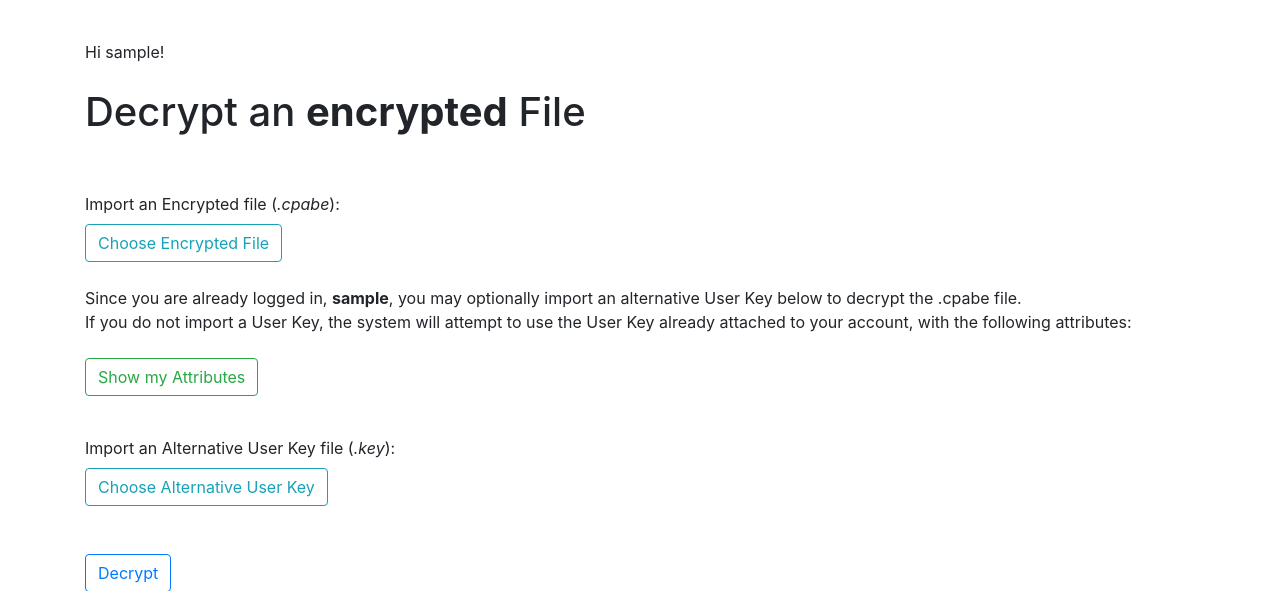
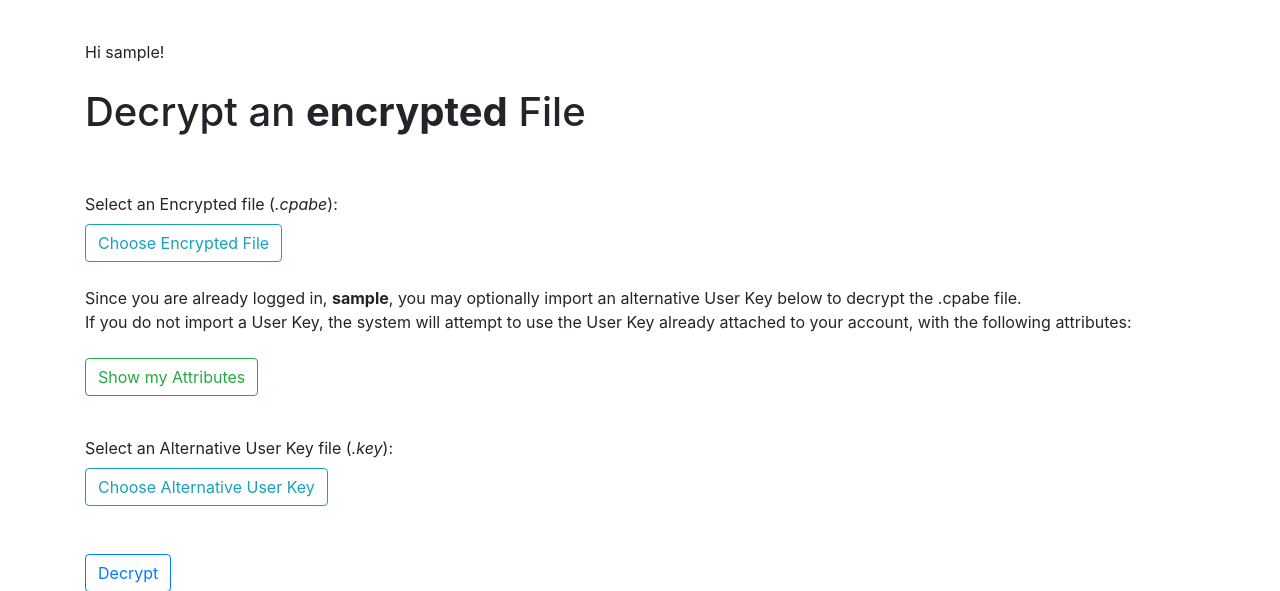
Before and after one commit to 2190594W/l4-project-research, a Flask app: page /decrypt in a window 1280 px wide. Shown: the top 591 px of the page. Run offline with Flask 2, Linux system fonts and the light colour scheme; the visitor is signed in with stand-in values (Sample User, id 1); parts of the project's set-up code (start-up, migrations or seed data) failed here and were passed over; some libraries are stand-ins or nearby versions.

Commit message:
Fixed wording of file selections. Makes it clearer that the user is not 'importing' the file into anything.

```diff
--- a/Code/crs_server/templates/decrypt.html
+++ b/Code/crs_server/templates/decrypt.html
@@ -3,7 +3,7 @@
   <h1>Decrypt an <strong>encrypted</strong> File</h1><br /><br />
   <form method="post" enctype="multipart/form-data">
     <div class="form-group">
-      <label for="enc_file_label">Import an Encrypted file (<em>.cpabe</em>):</label><br />
+      <label for="enc_file_label">Select an Encrypted file (<em>.cpabe</em>):</label><br />
       <label class="btn btn-outline-info" id="enc_file_label">
         <input type="file" class="form-control-file" name="enc_file" id="enc_file" style="display: none;"/>
         Choose Encrypted File
@@ -24,7 +24,7 @@
         </div>
       </div><br />
       <div class="form-group">
-        <label for="user_key_label">Import an Alternative User Key file (<em>.key</em>):</label><br />
+        <label for="user_key_label">Select an Alternative User Key file (<em>.key</em>):</label><br />
         <label class="btn btn-outline-info" id="user_key_label">
           <input type="file" class="form-control-file" name="user_key" id="user_key" style="display: none;"/>
           Choose Alternative User Key
@@ -33,7 +33,7 @@
       </div>
     {% else %}
       <div class="form-group">
-        <label for="user_key_label">Import a User Key file (<em>.key</em>):</label><br />
+        <label for="user_key_label">Select a User Key file (<em>.key</em>):</label><br />
         <label class="btn btn-outline-info" id="user_key_label">
           <input type="file" class="form-control-file" name="user_key" id="user_key" style="display: none;"/>
           Choose User Key
--- a/Code/crs_server/templates/download_decrypt.html
+++ b/Code/crs_server/templates/download_decrypt.html
@@ -38,7 +38,7 @@
         </div>
         <div class="form-group">
           <p>(<em>optional</em>)</p>
-          <label for="user_key_label">Import an Alternative User Key file (<em>.key</em>):</label><br />
+          <label for="user_key_label">Select an Alternative User Key file (<em>.key</em>):</label><br />
           <label class="btn btn-outline-info" id="user_key_label">
             <input type="file" class="form-control-file" name="user_key" id="user_key" style="display: none;"/>
             Choose Alternative User Key
@@ -50,7 +50,7 @@
           Provide your private User Key in order to perform local decryption.
         </p><br />
         <div class="form-group">
-          <label for="user_key_label">Import a User Key file (<em>.key</em>):</label><br />
+          <label for="user_key_label">Select a User Key file (<em>.key</em>):</label><br />
           <label class="btn btn-outline-info" id="user_key_label">
             <input type="file" class="form-control-file" name="user_key" id="user_key" style="display: none;"/>
             Choose User Key
--- a/Code/crs_server/templates/encrypt.html
+++ b/Code/crs_server/templates/encrypt.html
@@ -3,7 +3,7 @@
   <h1>Encrypt a new File</h1><br />
   <form method="post" enctype="multipart/form-data">
     <div class="form-group">
-      <label for="enc_file_label">Import an Encrypted file (<em>.cpabe</em>):</label><br />
+      <label for="enc_file_label">Select an Encrypted file (<em>.cpabe</em>):</label><br />
       <label class="btn btn-outline-info" id="enc_file_label">
         <input type="file" class="form-control-file" name="enc_file" id="enc_file" style="display: none;"/>
         Choose Encrypted File
--- a/Code/crs_server/templates/encrypt_upload.html
+++ b/Code/crs_server/templates/encrypt_upload.html
@@ -3,7 +3,7 @@
   <h1>Encrypt & Upload new File</h1><br />
   <form method="post" enctype="multipart/form-data">
     <div class="form-group">
-      <label for="enc_file_label">Import an Encrypted file (<em>.cpabe</em>):</label><br />
+      <label for="enc_file_label">Select an Encrypted file (<em>.cpabe</em>):</label><br />
       <label class="btn btn-outline-info" id="enc_file_label">
         <input type="file" class="form-control-file" name="enc_file" id="enc_file" style="display: none;"/>
         Choose Encrypted File
--- a/Code/crs_server/templates/extract_policy.html
+++ b/Code/crs_server/templates/extract_policy.html
@@ -7,7 +7,7 @@
     <h1>Extract Policy from <strong>encrypted</strong> File</h1><br />
     <form method="post" enctype="multipart/form-data">
       <div class="form-group">
-        <label for="enc_file_label">Import an Encrypted file (<em>.cpabe</em>):</label><br />
+        <label for="enc_file_label">Select an Encrypted file (<em>.cpabe</em>):</label><br />
         <label class="btn btn-outline-info" id="enc_file_label">
           <input type="file" class="form-control-file" name="enc_file" id="enc_file" style="display: none;"/>
           Choose Encrypted File
--- a/Code/crs_server/templates/extract_user_attrs.html
+++ b/Code/crs_server/templates/extract_user_attrs.html
@@ -7,7 +7,7 @@
     <h1>Extract User Attributes from User Key</h1><br />
     <form method="post" enctype="multipart/form-data">
       <div class="form-group">
-        <label for="user_key_label">Import a User Key file (<em>.key</em>):</label><br />
+        <label for="user_key_label">Select a User Key file (<em>.key</em>):</label><br />
         <label class="btn btn-outline-info" id="user_key_label">
           <input type="file" class="form-control-file" name="user_key" id="user_key" style="display: none;"/>
           Choose User Key
--- a/Code/crs_server/templates/upload.html
+++ b/Code/crs_server/templates/upload.html
@@ -3,7 +3,7 @@
   <h1>Upload new <strong>encrypted</strong> File</h1><br />
   <form method="post" enctype="multipart/form-data">
     <div class="form-group">
-      <label for="enc_file_label">Import an Encrypted file (<em>.cpabe</em>):</label><br />
+      <label for="enc_file_label">Select an Encrypted file (<em>.cpabe</em>):</label><br />
       <label class="btn btn-outline-info" id="enc_file_label">
         <input type="file" class="form-control-file" name="enc_file" id="enc_file" style="display: none;"/>
         Choose Encrypted File
```
